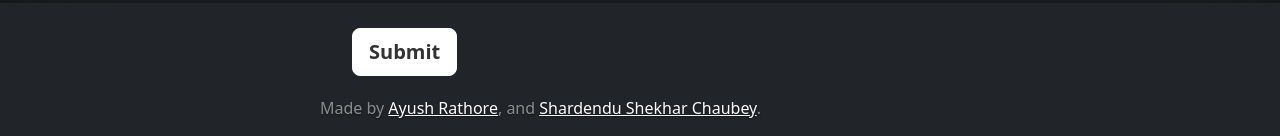
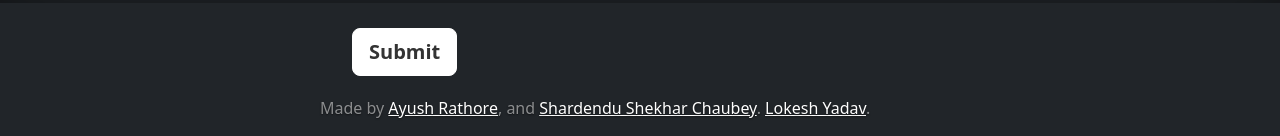
Before and after one commit to AyushR1/cpp2latex, a Flask app: page / in a window 1280 px wide. Shown: the part 797-933 px from the top of the page. Run offline with Flask 2, Linux system fonts and the light colour scheme; some libraries are stand-ins or nearby versions.

Commit message:
Add
Signed-off-by: AyushR1 <ayushrathore12501@gmail.com>

```diff
--- a/templates/index.html
+++ b/templates/index.html
@@ -147,6 +147,9 @@
           <a href="https://github.com/shardy30" class="text-white"
             >Shardendu Shekhar Chaubey</a
           >.
+          <a href="https://github.com/Lokesh14120" class="text-white"
+            >Lokesh Yadav</a
+          >.
         </p>
       </footer>
     </div>
```
